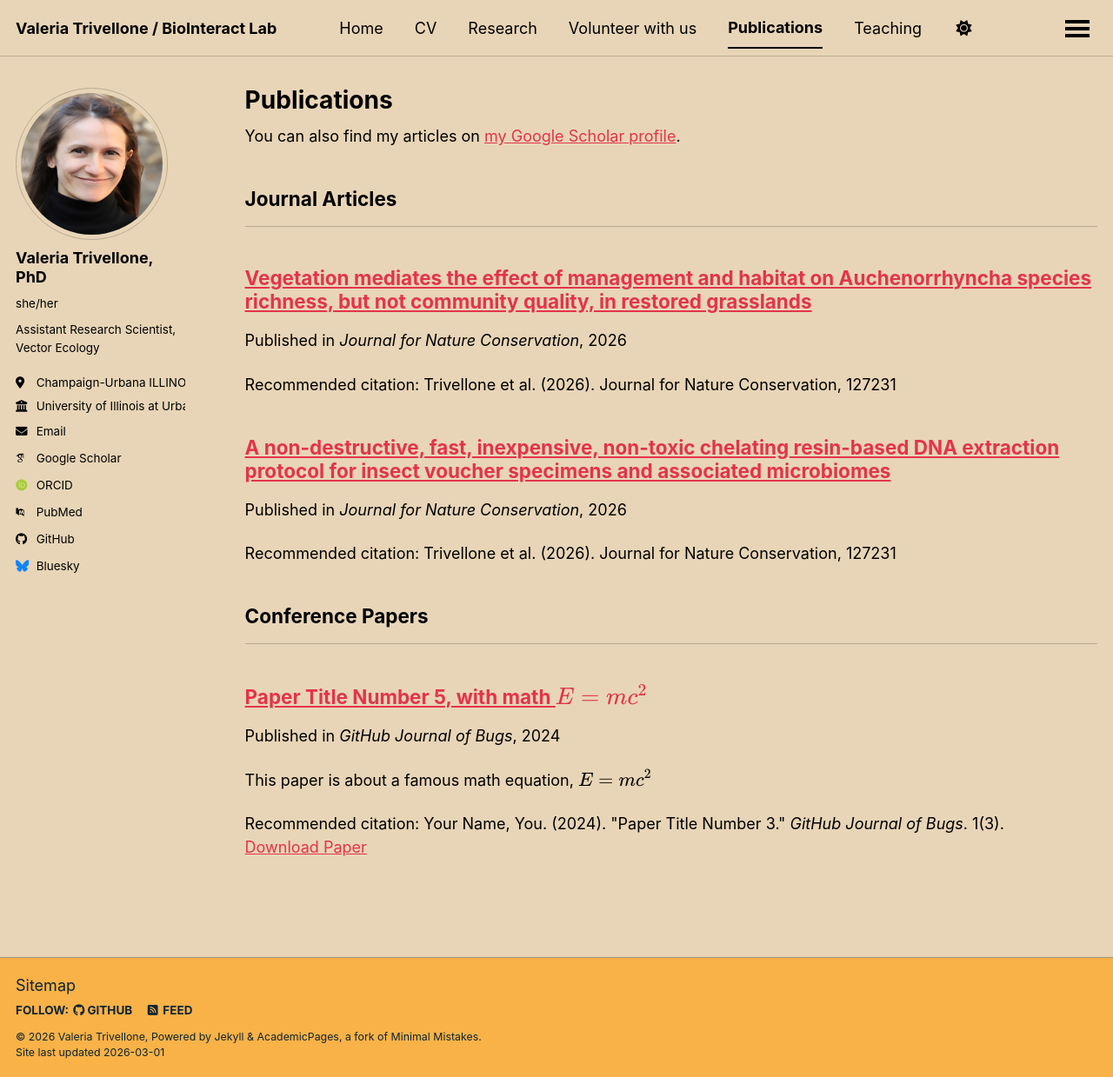
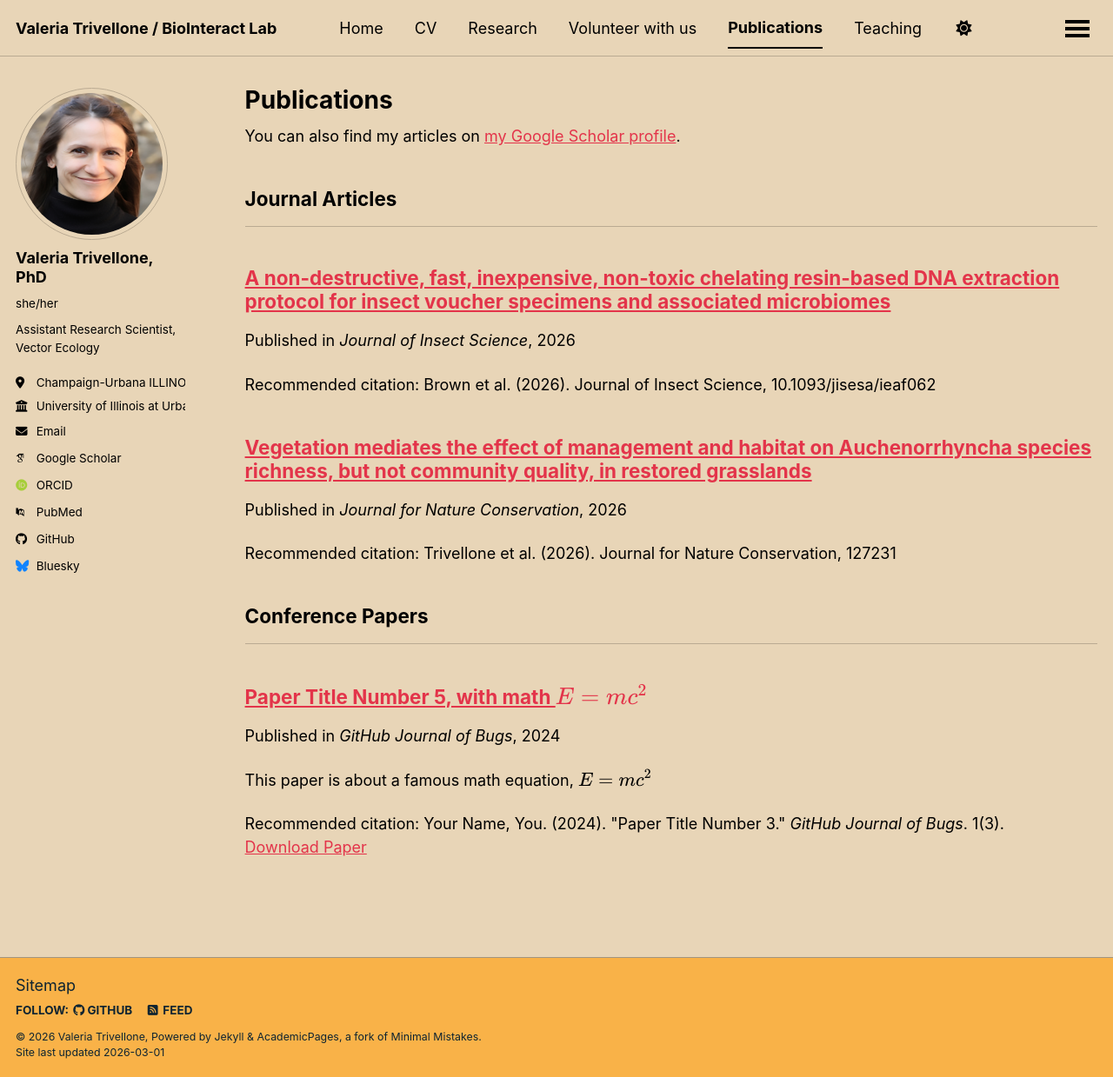
Before and after one commit to valeriatrivellone/valeriatrivellone.github.io, a Jekyll site: the page built from _pages/publications.html, in a window 1280 px wide and 1239 px high. Shown: the whole window at 87% size. Built offline with Jekyll 4.4.1, drawn with Linux system fonts in a browser that asks for light colours; some web fonts are replaced; a script bundle is joined from its source files by our own code; library files that are not in the unit come from our copies.

Commit message:
Update and rename 2024-02-17-paper-title-number-4.md to 2026-NondestructiveDNAExtraction.md

```diff
--- a/_publications/2024-02-17-paper-title-number-4.md
+++ b/_publications/2026-NondestructiveDNAExtraction.md
@@ -1,10 +1,10 @@
 ---
 title: "A non-destructive, fast, inexpensive, non-toxic chelating resin-based DNA extraction protocol for insect voucher specimens and associated microbiomes"
 collection: publications
-permalink: /publication/vegetation-management-auchenorrhyncha/
+permalink: /publication/2NondestructiveDNA/
 date: 2026-01-01
-venue: "Journal for Nature Conservation"
-citation: "Trivellone et al. (2026). Journal for Nature Conservation, 127231"
+venue: "Journal of Insect Science"
+citation: "Brown et al. (2026). Journal of Insect Science, 10.1093/jisesa/ieaf062"
 category: manuscripts
 selected: true
 ---
```
